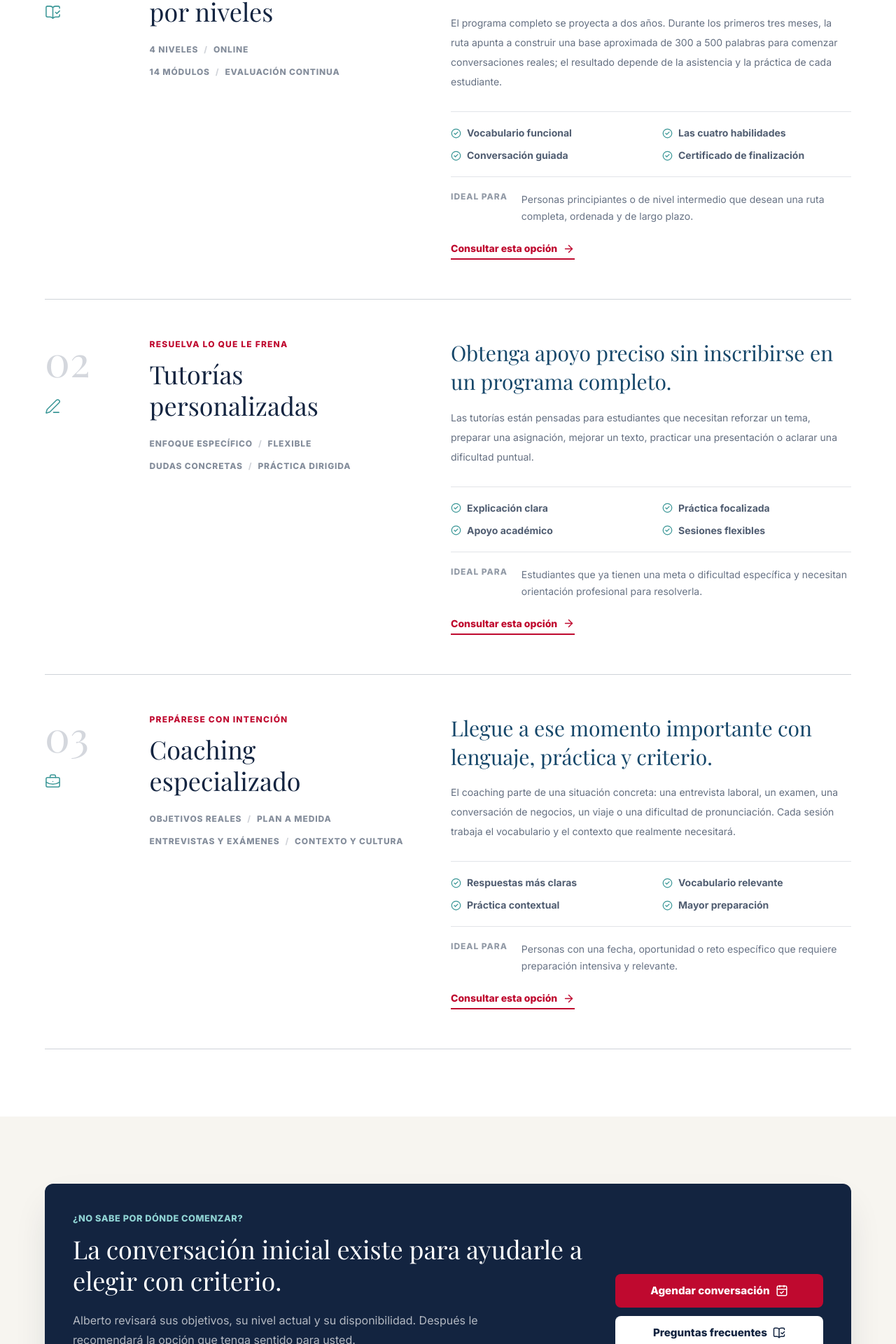
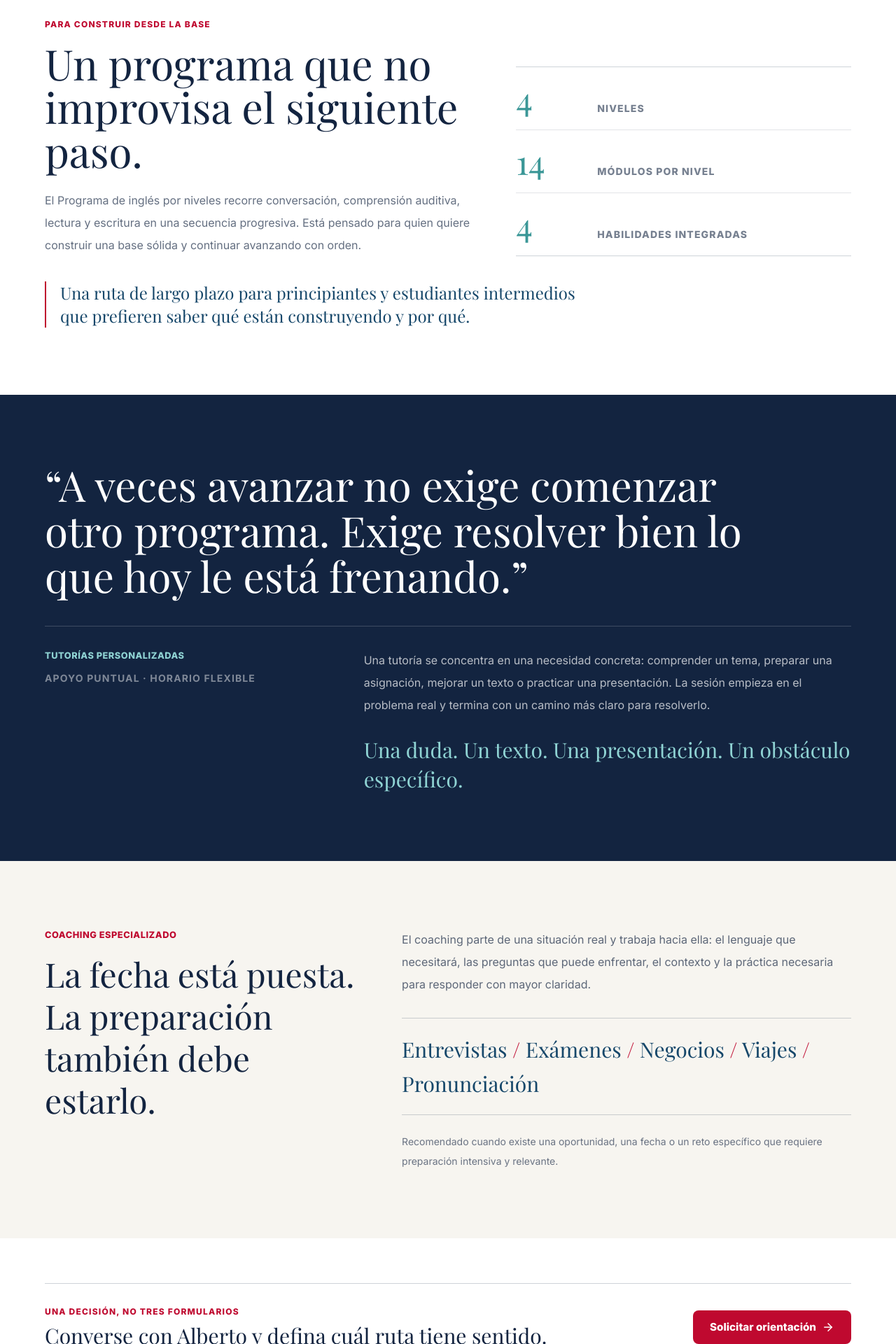
Before and after one commit to carlosreynag06/alberto-academy, a Next.js app: page /programs in a window 1280 px wide. Shown: the part 3394-5314 px from the top of the page at 70% size. Built offline with nearby package versions, Linux system fonts and the light colour scheme; a web font is replaced by a local one.

Commit message:
Recompose complementary services narrative

```diff
--- a/src/app/programs/page.tsx
+++ b/src/app/programs/page.tsx
@@ -1,7 +1,7 @@
 import type { Metadata } from "next";
 import Image from "next/image";
 import Link from "next/link";
-import { ArrowRight, BookOpenCheck, BriefcaseBusiness, CalendarCheck, CheckCircle2, Languages, MessageCircle, PenLine, Users } from "lucide-react";
+import { ArrowRight, BookOpenCheck, CalendarCheck, CheckCircle2, Languages, MessageCircle, Users } from "lucide-react";
 import { MotionArticle, MotionImagePanel, MotionReveal } from "@/components/motion-reveal";
 import { SiteFooter, SiteHeader } from "@/components/site-chrome";
 import { programTracks } from "@/lib/programs";
@@ -12,18 +12,13 @@ export const metadata: Metadata = {
 };
 
 const serviceIcons = {
-  "programa-por-niveles": BookOpenCheck,
   "clases-individuales": MessageCircle,
   "clases-grupales": Users,
-  "tutorias-personalizadas": PenLine,
-  "coaching-especializado": BriefcaseBusiness,
   "espanol-para-extranjeros": Languages,
 };
 
 const primaryServiceIds = ["clases-individuales", "clases-grupales", "espanol-para-extranjeros"];
-const additionalServiceIds = ["programa-por-niveles", "tutorias-personalizadas", "coaching-especializado"];
 const primaryServices = programTracks.filter((program) => primaryServiceIds.includes(program.id));
-const additionalServices = programTracks.filter((program) => additionalServiceIds.includes(program.id));
 
 export default function ProgramsPage() {
   return (
@@ -140,68 +135,103 @@ function PrimaryServices() {
 
 function AdditionalServices() {
   return (
-    <section id="rutas-complementarias" className="bg-surface-white px-4 py-16 sm:px-6 sm:py-20 lg:px-8 lg:py-24">
+    <section id="rutas-complementarias">
+      <div className="bg-surface-white px-4 py-16 sm:px-6 sm:py-20 lg:px-8 lg:py-24">
         <div className="mx-auto max-w-6xl">
-        <MotionReveal className="grid gap-6 border-b border-brand-navy/20 pb-10 lg:grid-cols-[0.9fr_1.1fr] lg:items-end lg:gap-16">
-          <div>
+          <MotionReveal className="max-w-4xl">
             <p className="section-kicker">Rutas complementarias</p>
-            <h2 className="section-heading mt-3">Tres soluciones para objetivos más específicos.</h2>
-          </div>
-          <p className="body-copy-lg max-w-2xl lg:justify-self-end">
-            Una ruta completa, apoyo puntual o preparación para una meta concreta. Tres formas diferentes de trabajar con la orientación directa de Alberto.
+            <h2 className="section-heading mt-3">No todos necesitan la misma clase para dar el siguiente paso.</h2>
+            <p className="body-copy-lg mt-5 max-w-3xl">
+              Algunos estudiantes buscan una formación completa. Otros llegan con una dificultad que deben resolver ahora o con una fecha importante en el calendario.
             </p>
           </MotionReveal>
 
+          <MotionArticle id="programa-por-niveles" className="scroll-mt-24 border-t border-brand-navy/20 pt-12 sm:mt-14 sm:pt-14 lg:mt-16">
+            <div className="grid gap-10 lg:grid-cols-[1.12fr_0.88fr] lg:items-end lg:gap-16">
               <div>
-          {additionalServices.map((program, index) => {
-            const Icon = serviceIcons[program.id as keyof typeof serviceIcons] ?? BookOpenCheck;
-
-            return (
-              <MotionArticle key={program.id} id={program.id} delay={index * 0.07} className="scroll-mt-24 border-b border-brand-navy/20 py-10 sm:py-12 lg:py-14">
-                <div className="grid gap-7 lg:grid-cols-[0.18fr_0.72fr_1.1fr] lg:gap-10 xl:gap-14">
-                  <div className="flex items-start justify-between lg:block">
-                    <span className="font-heading text-5xl font-normal leading-none text-brand-navy/18 sm:text-6xl">{String(index + 1).padStart(2, "0")}</span>
-                    <Icon size={23} strokeWidth={1.6} className="mt-1 text-brand-teal lg:mt-6" aria-hidden />
-                  </div>
-
-                  <div>
-                    <p className="text-xs font-extrabold uppercase tracking-[0.1em] text-brand-red">{program.eyebrow}</p>
-                    <h3 className="mt-3 font-heading text-3xl font-normal leading-tight text-brand-navy sm:text-4xl">{program.title}</h3>
-                    <p className="mt-5 text-xs font-extrabold uppercase leading-6 tracking-[0.07em] text-brand-navy/52">
-                      {program.badge}<span className="mx-2 text-brand-navy/20">/</span>{program.format}
-                    </p>
-                    <p className="mt-2 text-xs font-extrabold uppercase leading-6 tracking-[0.07em] text-brand-navy/52">
-                      {program.focus}<span className="mx-2 text-brand-navy/20">/</span>{program.support}
+                <p className="text-xs font-extrabold uppercase tracking-[0.1em] text-brand-red">Para construir desde la base</p>
+                <h3 className="mt-4 max-w-3xl font-heading text-4xl font-normal leading-[1.04] text-brand-navy sm:text-5xl lg:text-6xl">
+                  Un programa que no improvisa el siguiente paso.
+                </h3>
+                <p className="mt-6 max-w-2xl text-base leading-8 text-brand-navy/66">
+                  El Programa de inglés por niveles recorre conversación, comprensión auditiva, lectura y escritura en una secuencia progresiva. Está pensado para quien quiere construir una base sólida y continuar avanzando con orden.
                 </p>
               </div>
 
-                  <div>
-                    <p className="font-heading text-2xl font-normal leading-snug text-brand-blue sm:text-3xl">{program.headline}</p>
-                    <p className="mt-4 text-sm leading-7 text-brand-navy/66">{program.description}</p>
-
-                    <div className="mt-7 grid gap-x-8 gap-y-3 border-y border-brand-navy/12 py-5 sm:grid-cols-2">
-                      {program.outcomes.map((outcome) => (
-                        <div key={outcome} className="flex items-center gap-2">
-                          <CheckCircle2 size={15} className="shrink-0 text-brand-teal" aria-hidden />
-                          <span className="text-sm font-bold text-brand-navy/74">{outcome}</span>
+              <dl className="border-y border-brand-navy/20">
+                {[
+                  ["4", "niveles"],
+                  ["14", "módulos por nivel"],
+                  ["4", "habilidades integradas"],
+                ].map(([value, label]) => (
+                  <div key={label} className="grid grid-cols-[5rem_1fr] items-baseline gap-5 border-b border-brand-navy/12 py-5 last:border-b-0 sm:grid-cols-[6rem_1fr]">
+                    <dt className="font-heading text-4xl font-normal text-brand-teal sm:text-5xl">{value}</dt>
+                    <dd className="text-sm font-extrabold uppercase tracking-[0.08em] text-brand-navy/58">{label}</dd>
                   </div>
                 ))}
+              </dl>
+            </div>
+            <p className="mt-9 max-w-3xl border-l-2 border-brand-red pl-5 font-heading text-xl font-normal leading-snug text-brand-blue sm:text-2xl">
+              Una ruta de largo plazo para principiantes y estudiantes intermedios que prefieren saber qué están construyendo y por qué.
+            </p>
+          </MotionArticle>
+        </div>
       </div>
 
-                    <div className="mt-5 grid gap-2 sm:grid-cols-[auto_1fr] sm:gap-5">
-                      <p className="text-xs font-extrabold uppercase tracking-[0.08em] text-brand-navy/46">Ideal para</p>
-                      <p className="text-sm leading-6 text-brand-navy/64">{program.bestFor}</p>
+      <MotionArticle id="tutorias-personalizadas" className="scroll-mt-24 bg-brand-navy px-4 py-16 text-white sm:px-6 sm:py-20 lg:px-8 lg:py-24">
+        <div className="mx-auto max-w-6xl">
+          <p className="max-w-5xl font-heading text-3xl font-normal leading-[1.08] sm:text-5xl lg:text-6xl">
+            “A veces avanzar no exige comenzar otro programa. Exige resolver bien lo que hoy le está frenando.”
+          </p>
+          <div className="mt-10 grid gap-8 border-t border-white/18 pt-8 lg:grid-cols-[0.72fr_1.28fr] lg:gap-16">
+            <div>
+              <p className="section-kicker-dark">Tutorías personalizadas</p>
+              <p className="mt-3 text-sm font-bold uppercase tracking-[0.08em] text-white/46">Apoyo puntual · Horario flexible</p>
             </div>
-
-                    <Link href="/contact" className="mt-6 inline-flex items-center gap-2 border-b-2 border-brand-red pb-1 text-sm font-extrabold text-brand-red transition hover:border-brand-red-dark hover:text-brand-red-dark">
-                      Consultar esta opción <ArrowRight size={17} aria-hidden />
-                    </Link>
+            <div>
+              <p className="max-w-2xl text-base leading-8 text-white/70">
+                Una tutoría se concentra en una necesidad concreta: comprender un tema, preparar una asignación, mejorar un texto o practicar una presentación. La sesión empieza en el problema real y termina con un camino más claro para resolverlo.
+              </p>
+              <p className="mt-7 font-heading text-2xl font-normal leading-snug text-brand-teal-light sm:text-3xl">
+                Una duda. Un texto. Una presentación. Un obstáculo específico.
+              </p>
+            </div>
           </div>
         </div>
       </MotionArticle>
-            );
-          })}
+
+      <MotionArticle id="coaching-especializado" className="scroll-mt-24 bg-surface-cream px-4 py-16 sm:px-6 sm:py-20 lg:px-8 lg:py-24">
+        <div className="mx-auto max-w-6xl">
+          <div className="grid gap-10 lg:grid-cols-[0.82fr_1.18fr] lg:gap-16">
+            <div>
+              <p className="section-kicker">Coaching especializado</p>
+              <h3 className="mt-4 font-heading text-4xl font-normal leading-tight text-brand-navy sm:text-5xl">
+                La fecha está puesta. La preparación también debe estarlo.
+              </h3>
             </div>
+            <div>
+              <p className="text-base leading-8 text-brand-navy/68">
+                El coaching parte de una situación real y trabaja hacia ella: el lenguaje que necesitará, las preguntas que puede enfrentar, el contexto y la práctica necesaria para responder con mayor claridad.
+              </p>
+              <div className="mt-8 border-y border-brand-navy/20 py-5 font-heading text-2xl font-normal leading-relaxed text-brand-blue sm:text-3xl">
+                Entrevistas <span className="text-brand-red">/</span> Exámenes <span className="text-brand-red">/</span> Negocios <span className="text-brand-red">/</span> Viajes <span className="text-brand-red">/</span> Pronunciación
+              </div>
+              <p className="mt-6 text-sm leading-7 text-brand-navy/62">
+                Recomendado cuando existe una oportunidad, una fecha o un reto específico que requiere preparación intensiva y relevante.
+              </p>
+            </div>
+          </div>
+        </div>
+      </MotionArticle>
+
+      <div className="bg-surface-white px-4 py-12 sm:px-6 sm:py-14 lg:px-8 lg:py-16">
+        <MotionReveal className="mx-auto flex max-w-6xl flex-col gap-6 border-y border-brand-navy/20 py-8 sm:flex-row sm:items-center sm:justify-between">
+          <div>
+            <p className="text-xs font-extrabold uppercase tracking-[0.1em] text-brand-red">Una decisión, no tres formularios</p>
+            <p className="mt-2 font-heading text-2xl font-normal text-brand-navy sm:text-3xl">Converse con Alberto y defina cuál ruta tiene sentido.</p>
+          </div>
+          <Link href="/contact" className="button-primary shrink-0">Solicitar orientación <ArrowRight size={18} aria-hidden /></Link>
+        </MotionReveal>
       </div>
     </section>
   );
```
Lines whose indentation alone changed are shown as unchanged.
